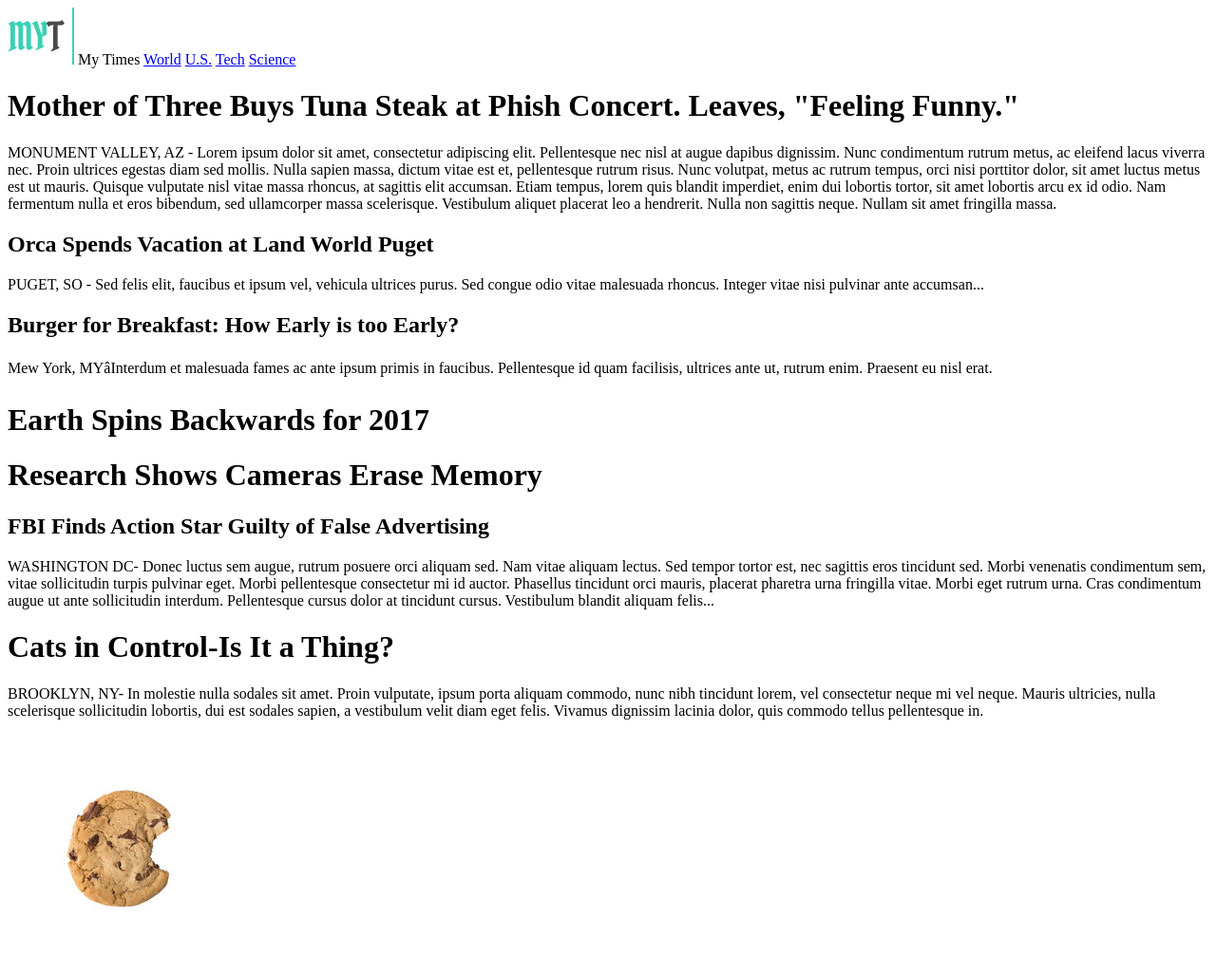
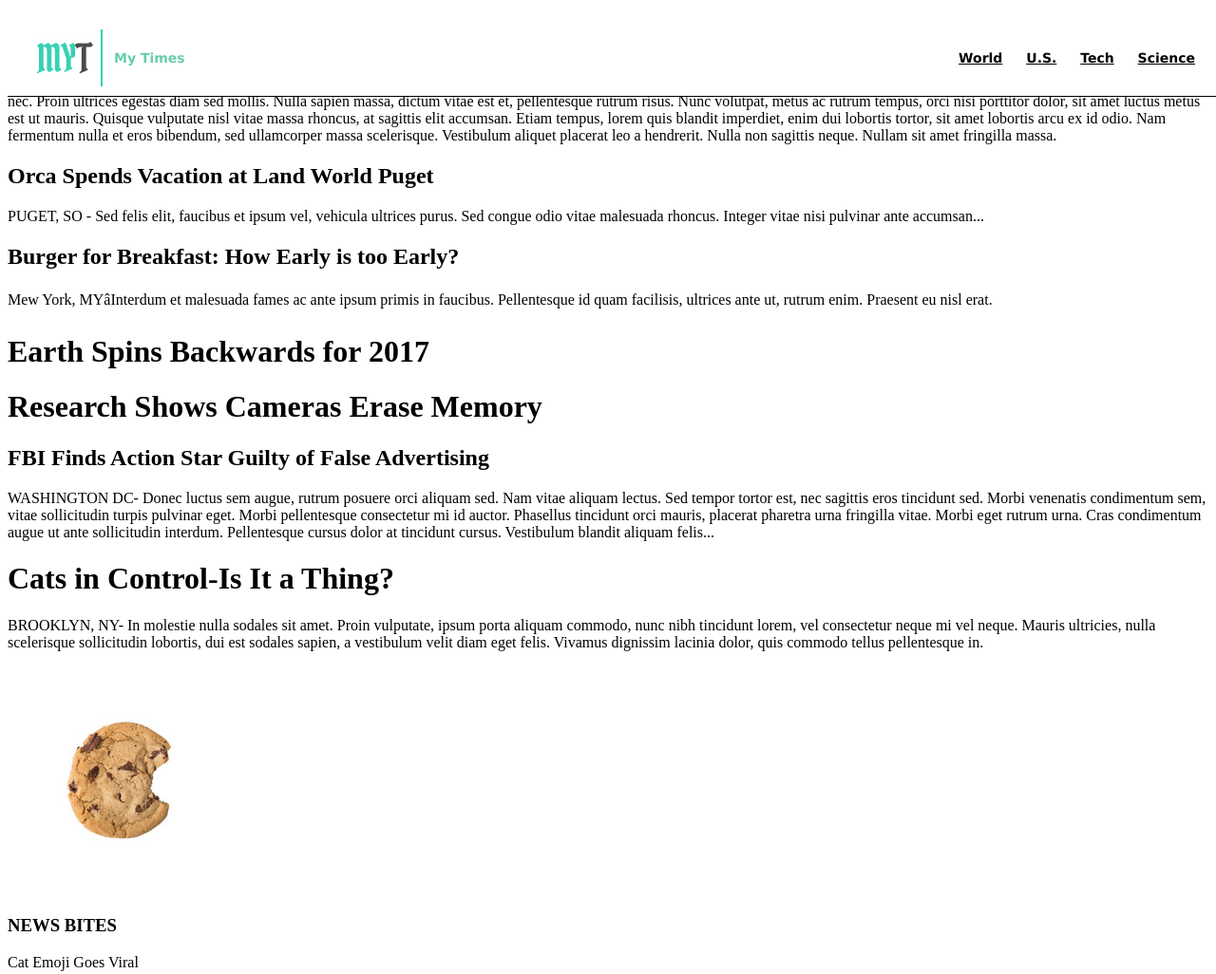
Before and after one commit to racheleeva/mytimes, a plain HTML site: page index.html in a window 1280 px wide. Shown: the top 1026 px of the page at 95% size. Drawn offline with Linux system fonts and the light colour scheme.

Commit message:
Style header.

```diff
--- a/index.html
+++ b/index.html
@@ -8,13 +8,23 @@
   <body>
 <!--Header-->
     <header>
-      <nav>
+      <div class="logo">
         <img src="resources/images/img-myt-logo.jpg">
         <span>My Times</span>
-        <a href="#">World</a>
-        <a href="#">U.S.</a>
-        <a href="#">Tech</a>
-        <a href="#">Science</a>
+      </div>
+      <nav>
+        <span>
+          <a href="#">World</a>
+        </span>
+        <span>
+          <a href="#">U.S.</a>
+        </span>
+        <span>
+          <a href="#">Tech</a>
+        </span>
+        <span>
+          <a href="#">Science</a>
+        </span>
       </nav>
     </header>
 <!--Main Content Container-->
--- a/resources/css/style.css
+++ b/resources/css/style.css
@@ -0,0 +1,41 @@
+header {
+  display: flex;
+  align-items: center;
+  position: fixed;
+  z-index: 1;
+  width: 100%;
+  height: 80px;
+  border-bottom: 1px solid black;
+  background-color: white;
+  font-family: Verdana;
+  font-size: 14px;
+  font-weight: bold;
+}
+
+.logo {
+  align-items: center;
+  display: flex;
+  padding-left: 30px;
+  flex-grow: 1;
+}
+
+.logo img {
+  margin-right: 12px;
+}
+
+.logo span {
+  color: MediumAquamarine;
+}
+
+nav span {
+  padding: 20px 10px;
+}
+
+a {
+  color: black;
+}
+
+nav {
+  padding-right: 20px;
+  display: block;
+}
```
